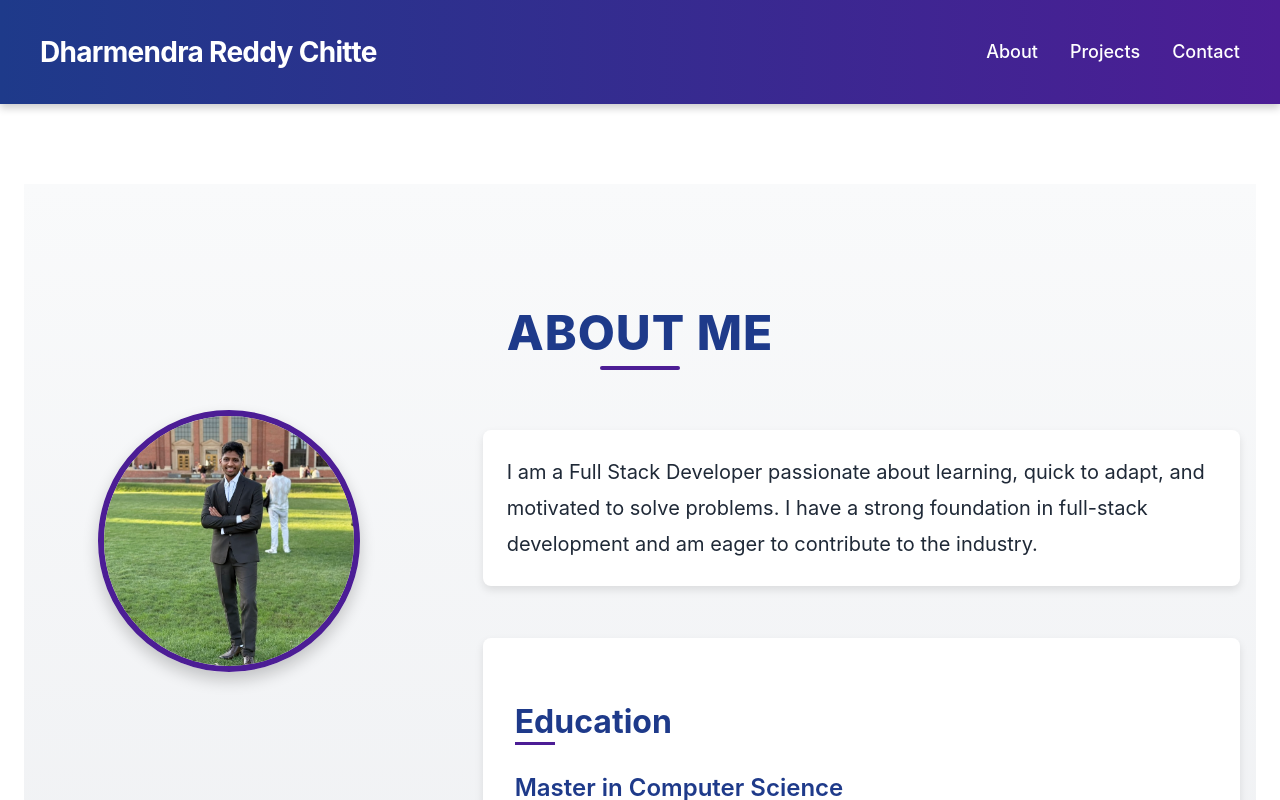
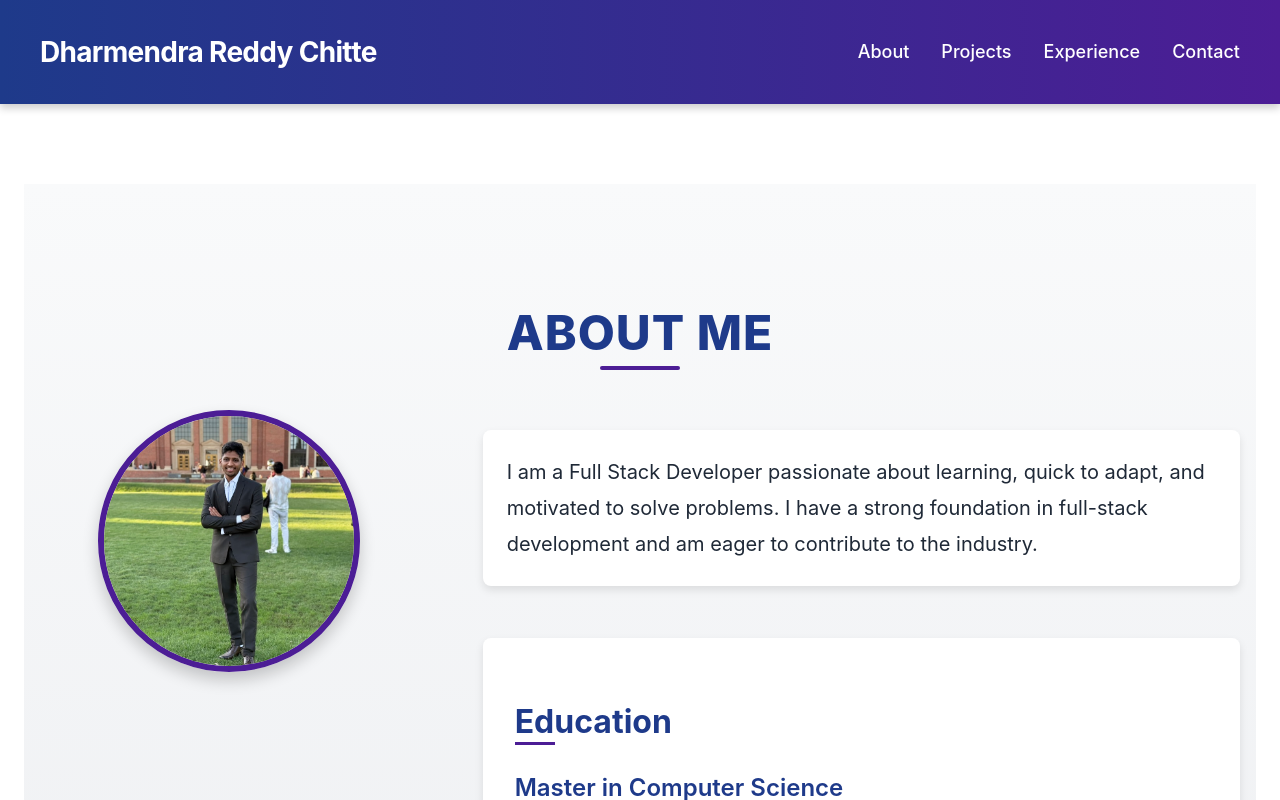
Before and after one commit to Camrahd/My-Portfolio, a React (Create React App) app in the folder portfolio/: page / in a window 1280 px wide. Shown: the top 800 px of the page. Built offline with nearby package versions, Linux system fonts and the light colour scheme.

Commit message:
Experience add in Header

```diff
--- a/portfolio/src/Components/Header.jsx
+++ b/portfolio/src/Components/Header.jsx
@@ -31,6 +31,11 @@ function Header() {
             <li>
               <a href="#projects" className="nav-item" aria-label="Projects section">
                 Projects
+              </a>
+            </li>
+            <li>
+              <a href="#experience" className="nav-item" aria-label="Experience section">
+                Experience
               </a>
             </li>
             <li>
```
